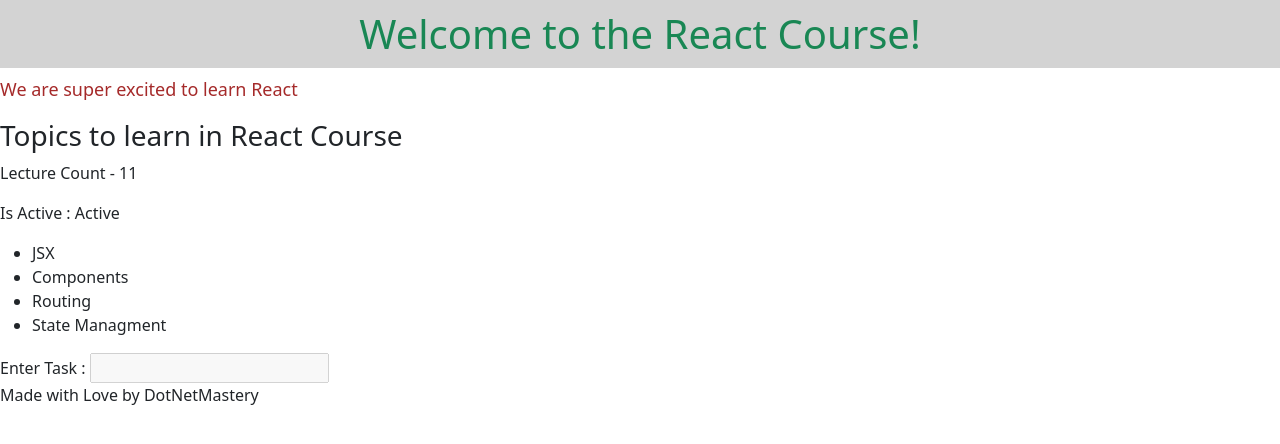
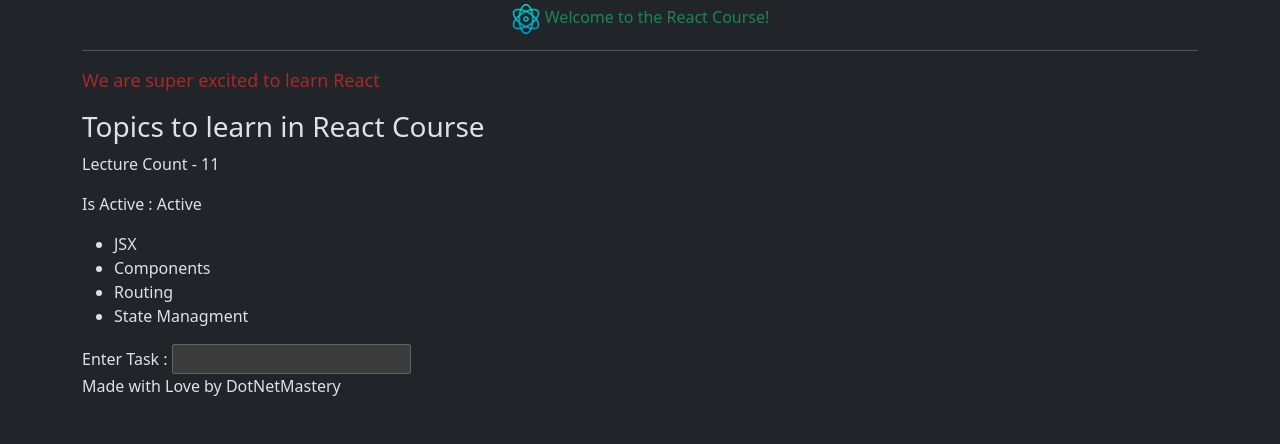
Before and after one commit to bhrugen/1-TaskOPedia, a React (Vite) app in the folder taskopedia/: page / in a window 1280 px wide. Shown: the top 444 px of the page. Built offline with nearby package versions, Linux system fonts and the light colour scheme.

Commit message:
Section 3 - Where to store image in react

```diff
--- a/taskopedia/index.html
+++ b/taskopedia/index.html
@@ -17,7 +17,7 @@
       crossorigin="anonymous"
     ></script>
   </head>
-  <body>
+  <body data-bs-theme="dark" class="container">
     <div id="root"></div>
     <script type="module" src="/src/main.jsx"></script>
   </body>
--- a/taskopedia/src/main.jsx
+++ b/taskopedia/src/main.jsx
@@ -1,14 +1,11 @@
 import { createRoot } from "react-dom/client";
 import "./style.css";
+import logo from "./images/react.png";
 const root = createRoot(document.getElementById("root"));
 const courseName = "React";
 const lectureCount = 11;
 const isActive = true;
-const pageStyle = {
-  textAlign: "center",
-  backgroundColor: "lightgray",
-  padding: "10px",
-};
+
 function HomePage() {
   return (
     <div>
@@ -34,10 +31,10 @@
 
 function Header() {
   return (
-    <div>
-      <h1 style={pageStyle} className="text-success">
-        Welcome to the React Course!
-      </h1>
+    <div className="pt-1 text-center">
+      <img src={logo} style={{ width: "30px" }}></img>
+      <span className="text-success"> Welcome to the React Course!</span>
+      <hr />
     </div>
   );
 }
```
Also changed, not shown: taskopedia/src/images/react.png (added).
